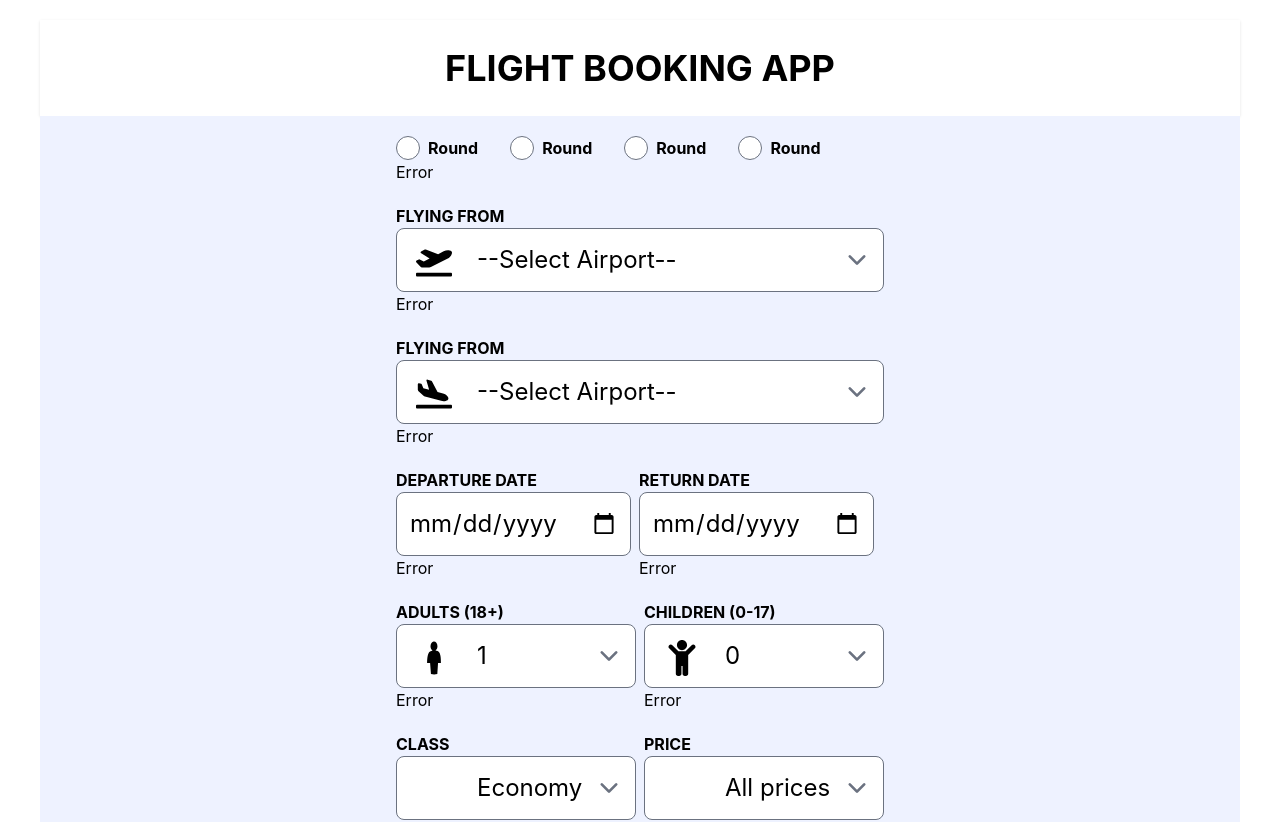
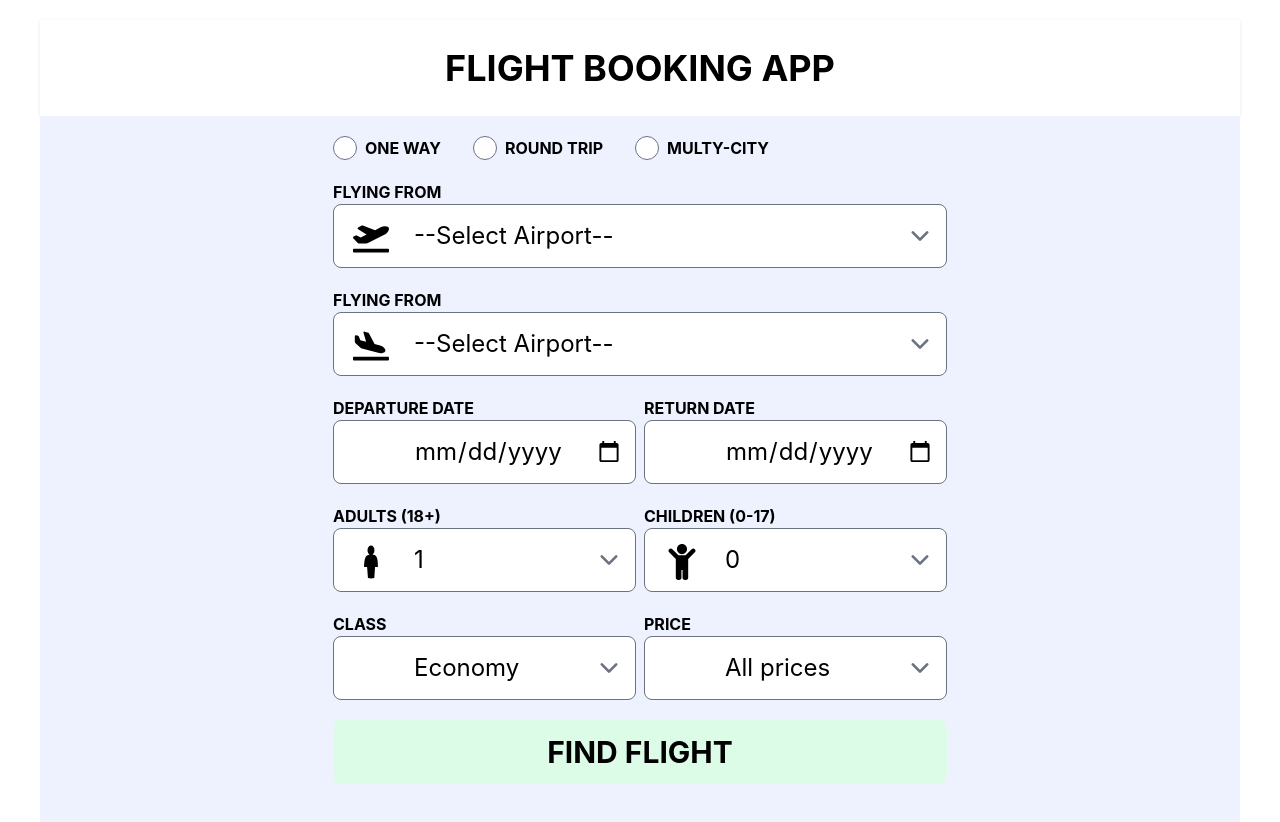
Before and after one commit to CristinaBoboc20/MDS_project, a React (Create React App) app in the folder flight/: page / in a window 1280 px wide. Shown: the top 822 px of the page. Built offline with nearby package versions, Linux system fonts and the light colour scheme.

Commit message:
add validation

```diff
--- a/flight/src/components/FlightApp.jsx
+++ b/flight/src/components/FlightApp.jsx
@@ -10,7 +10,7 @@ const FlightApp = () => {
   const onSubmit = data => alert(JSON.stringify(data));
   return (
 
-    <div>
+    <section>
       <form onSubmit={handleSubmit(onSubmit)}>
         <div className="bg-white w-auto h-auto pb-10 mt-5 mx-5 px-5 rounded-lg">
         {/* {header section} */}
@@ -26,29 +26,41 @@ const FlightApp = () => {
                 <div className='flex items-center space-x-2'>
                   <input
                   type="radio"
-                  className='w-6 h-6'/>
-                  <p className='text-x1 font-bold'>Round</p>
+                  className={`w-6 h-6 ${errors.tripType && "focus:border-red-500 focus:ring-red-500 border-red-500" }`}
+                  value='one way'
+                  {...register("tripType", { required: {
+                    value: true,
+                    message: 'Trip type is required'
+                  }})}/>
+                  <p className='text-x1 font-bold uppercase'>one way</p>
                 </div>
                 <div className='flex items-center space-x-2'>
                   <input
                   type="radio"
-                  className='w-6 h-6'/>
-                  <p className='text-x1 font-bold'>Round</p>
+                  className={`w-6 h-6 ${errors.tripType && "focus:border-red-500 focus:ring-red-500 border-red-500" }`}
+                  value='round trip'
+                  {...register("tripType", { required: {
+                    value: true,
+                    message: 'Trip type is required'
+                  }})}/>
+                  <p className='text-x1 font-bold uppercase'>Round trip</p>
                 </div>
                 <div className='flex items-center space-x-2'>
                   <input
                   type="radio"
-                  className='w-6 h-6'/>
-                  <p className='text-x1 font-bold'>Round</p>
-                </div>
-                <div className='flex items-center space-x-2'>
-                  <input
-                  type="radio"
-                  className='w-6 h-6'/>
-                  <p className='text-x1 font-bold'>Round</p>
+                  className={`w-6 h-6 ${errors.tripType && "focus:border-red-500 focus:ring-red-500 border-red-500" }`}
+                  value='multy-city'
+                  {...register("tripType", { required: {
+                    value: true,
+                    message: 'Trip type is required'
+                  }})}
+                  />
+                  <p className='text-x1 font-bold uppercase'>Multy-city</p>
                 </div>
               </div>
-              <div>Error</div>
+              <div>
+              {errors.tripType && <span className='text-sm text-red-500'>{errors.tripType.message}</span>}
+              </div>
             </div>
 
             {/* DEPARTURE section */}
@@ -56,7 +68,13 @@ const FlightApp = () => {
               <div>
                 <div className='relative'>
                   <p className='font-bold text-x1 uppercase'>flying from</p>
-                  <select className='w-full h-16 rounded-lg text-2xl pl-20'>
+                  <select
+                  className={`w-full h-16 rounded-lg text-2xl pl-20 ${errors.departure && "focus:border-red-500 focus:ring-red-500 border-red-500" }`}
+                  {...register("departure", { required: {
+                    value: true,
+                    message: 'Departure is required'
+                  }})}
+                  >
                     <option value='' selected disabled hidden>--Select Airport--</option>
                     <option value='ENIA'>England Newcastle</option>
                     <option value='INIA'>Italy Naples International Airport</option>
@@ -65,7 +83,9 @@ const FlightApp = () => {
                   </select>
                   <FaPlaneDeparture className='text-4xl absolute left-5 top-10'/>
                 </div>
-                <div>Error</div>
+                <div>
+                {errors.departure && <span className='text-sm text-red-500'>{errors.departure.message}</span>}
+                </div>
               </div>
             </div>
 
@@ -75,7 +95,12 @@ const FlightApp = () => {
               <div>
                 <div className='relative'>
                   <p className='font-bold text-x1 uppercase'>flying from</p>
-                  <select className='w-full h-16 rounded-lg text-2xl pl-20'>
+                  <select
+                  className={`w-full h-16 rounded-lg text-2xl pl-20 ${errors.arrival && "focus:border-red-500 focus:ring-red-500 border-red-500" }`}
+                  {...register("arrival", { required: {
+                    value: true,
+                    message: 'Arrival is required'
+                  }})}  >
                     <option value='' selected disabled hidden>--Select Airport--</option>
                     <option value='ENIA'>England Newcastle</option>
                     <option value='INIA'>Italy Naples International Airport</option>
@@ -84,7 +109,10 @@ const FlightApp = () => {
                   </select>
                   <FaPlaneArrival className='text-4xl absolute left-5 top-10'/>
                 </div>
-                <div>Error</div>
+                <div>
+                {errors.arrival && <span className='text-sm text-red-500'>{errors.arrival.message}</span>}
+
+                </div>
               </div>
             </div>
 
@@ -97,9 +125,15 @@ const FlightApp = () => {
                 <div className='relative'>
                   <p className='font-bold text-x1 uppercase'>departure date</p>
                   <input type='date'
-                   className='w-full h-16 rounded-lg text-2xl'/>
+                  className={`w-full h-16 rounded-lg text-2xl pl-20 ${errors.departureDate && "focus:border-red-500 focus:ring-red-500 border-red-500" }`}
+                  {...register("departureDate", { required: {
+                    value: true,
+                    message: 'Departure date is required'
+                  }})}  />
                 </div>
-                <div>Error</div>
+                <div>
+                {errors.departureDate && <span className='text-sm text-red-500'>{errors.departureDate.message}</span>}
+                </div>
               </div>
             </div>
 
@@ -110,9 +144,17 @@ const FlightApp = () => {
                 <div className='relative'>
                 <p className='font-bold text-x1 uppercase'>return date</p>
                   <input type='date'
-                   className='w-full h-16 rounded-lg text-2xl'/>
+                   className={`w-full h-16 rounded-lg text-2xl pl-20 ${errors.returnDate && "focus:border-red-500 focus:ring-red-500 border-red-500" }`}
+                   {...register("returnDate", { required: {
+                     value: true,
+                     message: 'Return date is required'
+                   }})}
+                   />
                 </div>
-                <div>Error</div>
+                <div>
+                {errors.returnDate && <span className='text-sm text-red-500'>{errors.returnDate.message}</span>}
+
+                </div>
               </div>
             </div>
           </div>
@@ -125,7 +167,12 @@ const FlightApp = () => {
               <div >
                 <div className='relative'>
                   <p className='font-bold text-x1 uppercase'>{" "} adults (18+)</p>
-                  <select className='w-full h-16 rounded-lg text-2xl pl-20'>
+                  <select
+                  className='w-full h-16 rounded-lg text-2xl pl-20'
+                  {...register("adult", { required: {
+                    value: true,
+                    message: 'Trip type is required'
+                  }})} >
                     <option>1</option>
                     <option>2</option>
                     <option>3</option>
@@ -134,7 +181,7 @@ const FlightApp = () => {
                   </select>
                   <GiPerson className='text-4xl absolute left-5 top-10'/>
                 </div>
-                <div>Error</div>
+                {/* <div>Error</div> */}
               </div>
             </div>
 
@@ -144,7 +191,13 @@ const FlightApp = () => {
               <div >
                 <div className='relative'>
                   <p className='font-bold text-x1 uppercase'>children (0-17)</p>
-                  <select className='w-full h-16 rounded-lg text-2xl pl-20'>
+                  <select
+                  className='w-full h-16 rounded-lg text-2xl pl-20'
+                  {...register("children", { required: {
+                    value: true,
+                    message: 'Trip type is required'
+                  }})}
+                  >
                     <option>0</option>
                     <option>1</option>
                     <option>2</option>
@@ -154,7 +207,7 @@ const FlightApp = () => {
                   </select>
                   <FaChild className='text-4xl absolute left-5 top-10'/>
                 </div>
-                <div>Error</div>
+                {/* <div>Error</div> */}
               </div>
             </div>
 
@@ -167,13 +220,19 @@ const FlightApp = () => {
               <div >
                 <div >
                   <p className='font-bold text-x1 uppercase'> class</p>
-                  <select className='w-full h-16 rounded-lg text-2xl pl-20'>
+                  <select
+                  className='w-full h-16 rounded-lg text-2xl pl-20'
+                  {...register("class", { required: {
+                    value: true,
+                    message: 'Trip type is required'
+                  }})}
+                  >
                     <option>Economy</option>
                     <option>Business</option>
                   </select>
 
                 </div>
-                <div>Error</div>
+                {/* <div>Error</div> */}
               </div>
             </div>
 
@@ -183,7 +242,13 @@ const FlightApp = () => {
               <div >
                 <div >
                   <p className='font-bold text-x1 uppercase'> price</p>
-                  <select className='w-full h-16 rounded-lg text-2xl pl-20'>
+                  <select
+                  className='w-full h-16 rounded-lg text-2xl pl-20'
+                  {...register("price", { required: {
+                    value: true,
+                    message: 'Trip type is required'
+                  }})}
+                  >
                     <option>All prices</option>
                     <option>$ 1000</option>
                     <option>$ 2000</option>
@@ -193,7 +258,7 @@ const FlightApp = () => {
                   </select>
 
                 </div>
-                <div>Error</div>
+                {/* <div>Error</div> */}
               </div>
             </div>
           </div>
@@ -210,7 +275,7 @@ const FlightApp = () => {
         </div>
         </div>
       </form>
-    </div>
+    </section>
   )
 }
 
```
